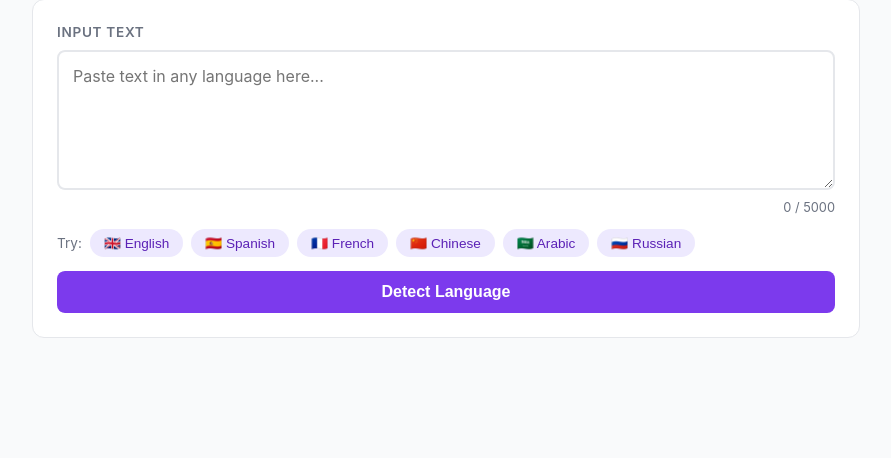
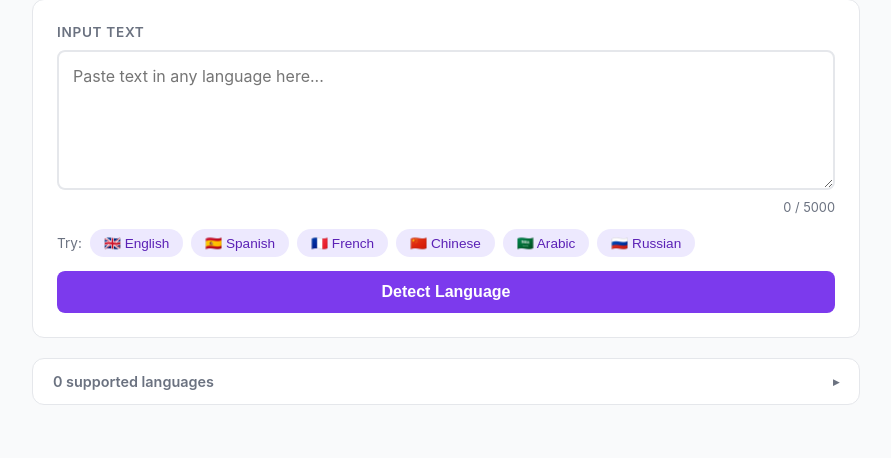
Before and after one commit to xavier-oc-programming/language-detector, a FastAPI app: page / in a window 1280 px wide. Shown: the part 167-625 px from the top of the page, without its empty margins (194-1085 px from the left). Run offline with FastAPI, Linux system fonts and the light colour scheme; data that the repository does not hold is empty.

Commit message:
Add supported languages dropdown to UI, fetched from /api/languages

```diff
--- a/templates/index.html
+++ b/templates/index.html
@@ -297,6 +297,74 @@
       border-top: 1px solid var(--border);
       margin: 0;
     }
+
+    /* Supported languages dropdown */
+    .lang-dropdown {
+      background: var(--surface);
+      border: 1px solid var(--border);
+      border-radius: var(--radius);
+      margin-bottom: 20px;
+      overflow: hidden;
+    }
+
+    .lang-dropdown summary {
+      padding: 14px 20px;
+      font-size: 0.9rem;
+      font-weight: 600;
+      color: var(--muted);
+      cursor: pointer;
+      user-select: none;
+      list-style: none;
+      display: flex;
+      align-items: center;
+      gap: 8px;
+    }
+
+    .lang-dropdown summary::-webkit-details-marker { display: none; }
+
+    .lang-dropdown summary::after {
+      content: '▸';
+      margin-left: auto;
+      transition: transform 0.2s;
+      font-size: 0.75rem;
+    }
+
+    .lang-dropdown[open] summary::after { transform: rotate(90deg); }
+
+    .lang-dropdown[open] summary {
+      border-bottom: 1px solid var(--border);
+    }
+
+    .lang-grid {
+      display: flex;
+      flex-wrap: wrap;
+      gap: 8px;
+      padding: 16px 20px;
+    }
+
+    .lang-tag {
+      display: inline-flex;
+      align-items: center;
+      gap: 5px;
+      background: var(--bg);
+      border: 1px solid var(--border);
+      border-radius: 20px;
+      padding: 5px 12px;
+      font-size: 0.82rem;
+      font-weight: 500;
+      color: var(--text);
+      white-space: nowrap;
+    }
+
+    .lang-tag .script-label {
+      font-size: 0.7rem;
+      color: var(--muted);
+      background: var(--violet-pale);
+      color: var(--violet-dark);
+      border-radius: 4px;
+      padding: 1px 5px;
+      margin-left: 2px;
+    }
   </style>
 </head>
 <body>
@@ -328,6 +396,12 @@
     <button class="detect-btn" id="detect-btn">Detect Language</button>
     <div class="error-msg" id="error-msg"></div>
   </div>
+
+  <!-- Supported languages dropdown -->
+  <details class="lang-dropdown" id="lang-dropdown">
+    <summary id="lang-summary">Supported languages</summary>
+    <div class="lang-grid" id="lang-grid"></div>
+  </details>
 
   <!-- Loading -->
   <div class="spinner" id="spinner">Detecting...</div>
@@ -381,12 +455,27 @@
     .then(r => r.json())
     .then(d => {
       const acc = d.accuracy ? (d.accuracy * 100).toFixed(1) : null;
-      const f1 = d.macro_f1 ? (d.macro_f1 * 100).toFixed(1) : null;
       const model = d.model_name || '';
       if (acc) {
         document.getElementById('meta-accuracy').textContent =
-          `17 languages · character n-gram patterns · ${acc}% accuracy · ${model}`;
+          `22 languages · character n-gram patterns · ${acc}% accuracy · ${model}`;
       }
+    })
+    .catch(() => {});
+
+  // Populate supported languages dropdown from API
+  fetch('/api/languages')
+    .then(r => r.json())
+    .then(langs => {
+      const grid = document.getElementById('lang-grid');
+      const summary = document.getElementById('lang-summary');
+      summary.textContent = `${langs.length} supported languages`;
+      langs.forEach(l => {
+        const tag = document.createElement('span');
+        tag.className = 'lang-tag';
+        tag.innerHTML = `${l.flag} ${l.language} <span class="script-label">${l.script}</span>`;
+        grid.appendChild(tag);
+      });
     })
     .catch(() => {});
 
```
